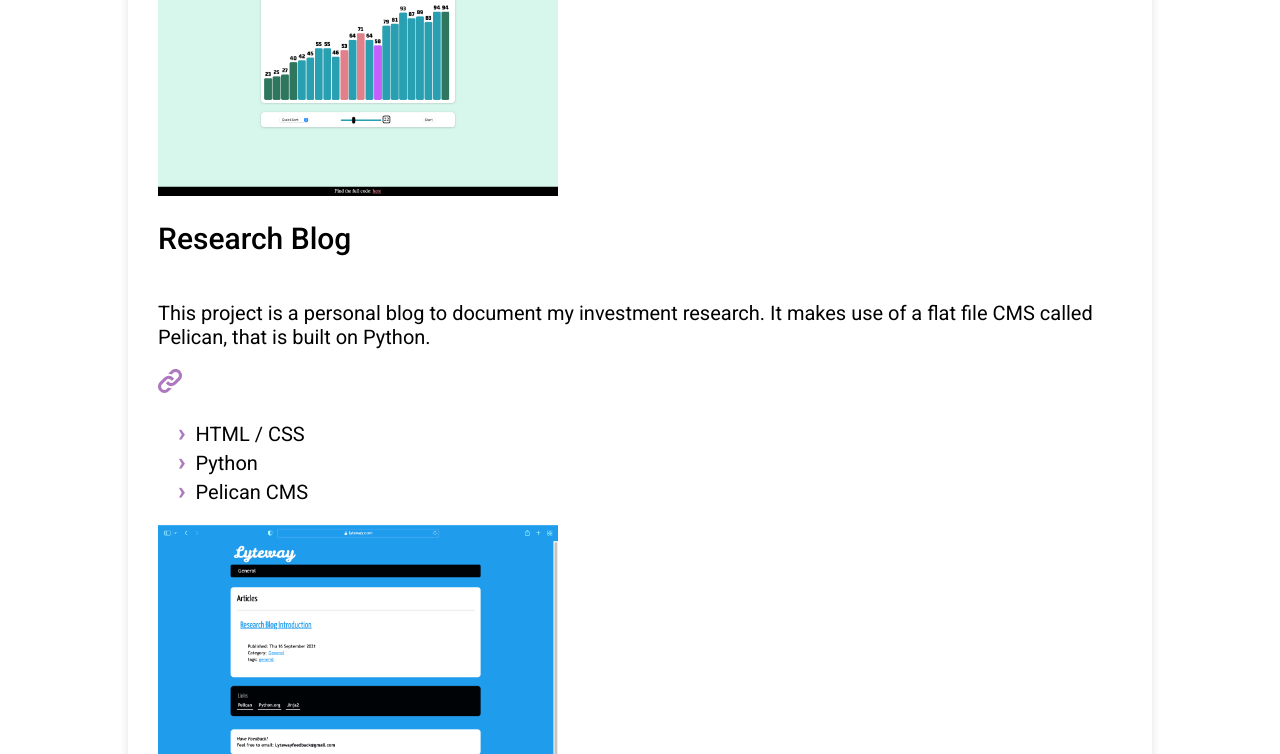
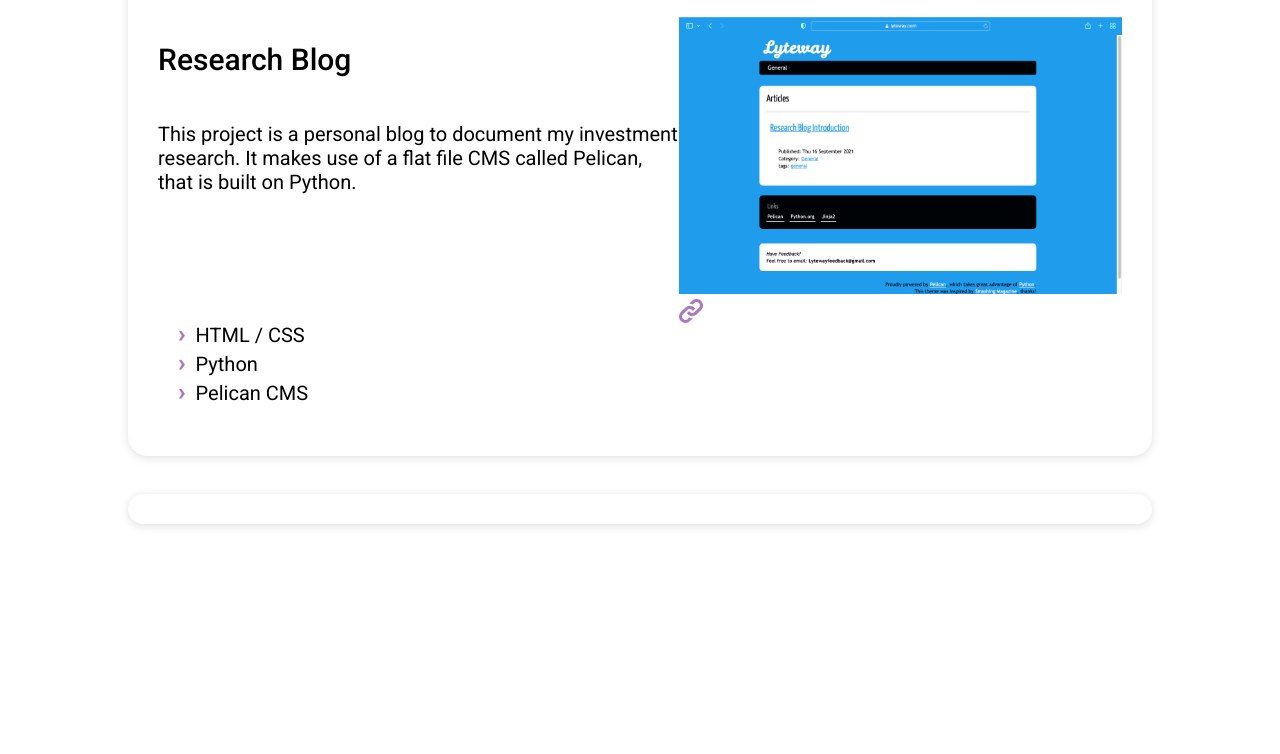
Before and after one commit to wross2/portfolio-site-v1, a React app: page / in a window 1280 px wide. Shown: the part 1588-2342 px from the top of the page. After the commit the page ends 2125 px from the top, so only its background shows below. Built offline with nearby package versions, Linux system fonts and the light colour scheme.

Commit message:
Basic grid layout

```diff
--- a/src/sections/styles/projects.css
+++ b/src/sections/styles/projects.css
@@ -5,11 +5,41 @@
     justify-content: space-between;
 }
 
+
+/* Project Card Layout
+--------------------------------------- */
 .project-card{
     display: grid;
-
+    /* grid-template: 1fr 1fr 1fr 1fr 1fr / 1fr 1fr 1fr 1fr; */
 }
 
+.project-card h2{
+    grid-column: 1 / 5;
+    grid-row: 1;
+}
+
+.project-card .project-description{
+    grid-column: 1 / 3;
+    grid-row: 2 / 5;
+}
+
+.project-card .project-link-icons{
+    grid-column: 3 / 5;
+    grid-row: 4;
+}
+
+.project-card .project-tech-list{
+    grid-column: 1 / 3;
+    grid-row: 4;
+}
+
+.project-card .img-container{
+    grid-column: 3 / 5;
+    grid-row: 1 / 4;
+}
+
+/* Project Card Styling
+--------------------------------------- */
 .project-card h2{
     font-size: 1.5rem;
     font-weight: 500;
@@ -17,18 +47,21 @@
 
 /* Images
 --------------------------------------- */
-.project-images{
-    height: auto;
-    width: auto;
-    max-height: 250px;
-    max-width: 400px;
-    /* transform: scale(1);
-    margin-top: 60px; */
+.project-card .img-container{
+
+
+    overflow: hidden;
+    /* height: 450px;
+    width: 400px; */
 }
 
-.project-card .img-container{
-    height: 250px;
-    width: 400px;
-    overflow: hidden;
-    /* border-radius: 50%; */
+.project-card .img-container .project-images{
+    /* grid-column: 2; */
+
+
+    height: auto;
+    width: 100%;
+    max-height: 450px;
+    max-width: 450px;
+    object-fit: contain;
 }
```
